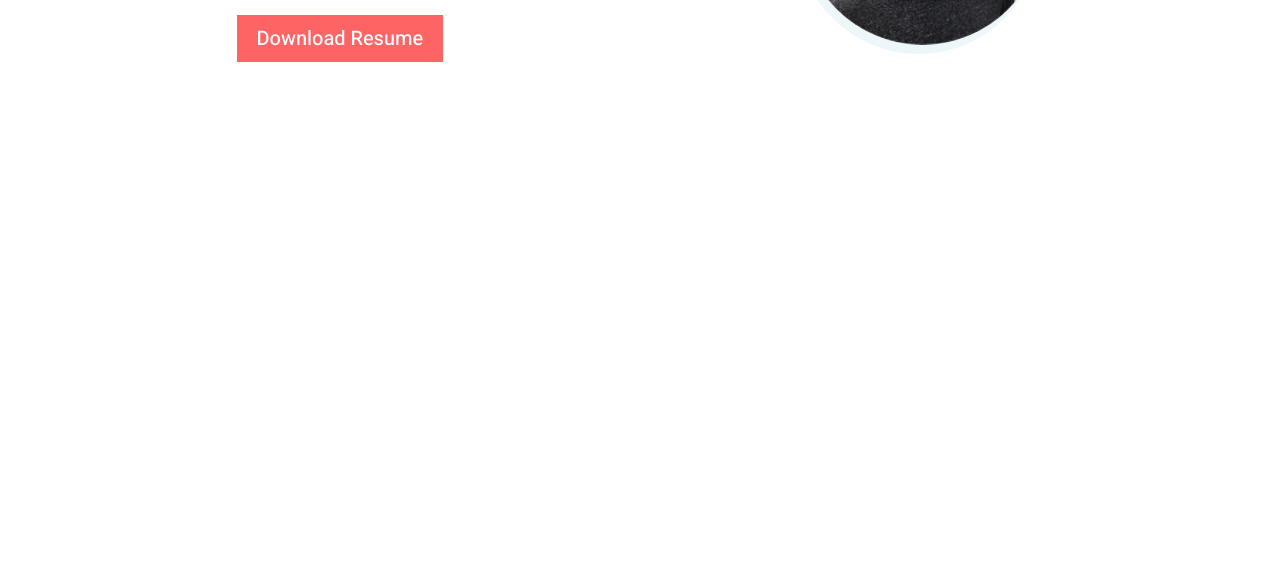
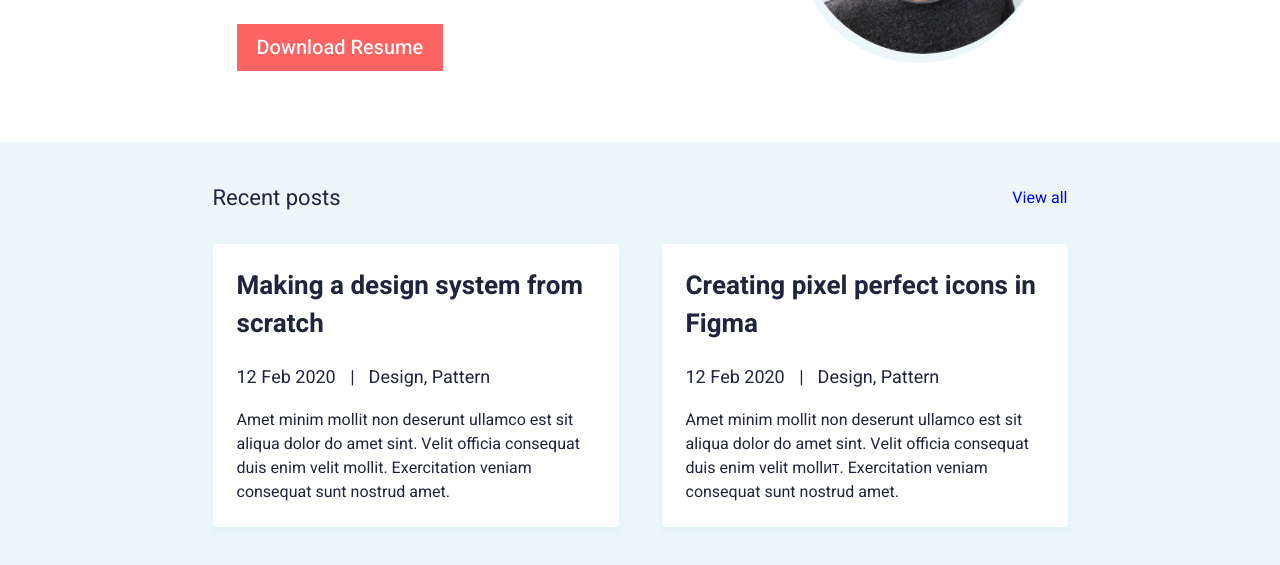
Before and after one commit to suyuntolonduyev-collab/jonn, a plain HTML site: page index.html in a window 1280 px wide. Shown: the part 429-994 px from the top of the page. Before the commit the page ends 800 px from the top, so only its background shows below. Drawn offline with Linux system fonts and the light colour scheme; a script that the page names is missing.

Commit message:
added page posts

```diff
--- a/css/style.css
+++ b/css/style.css
@@ -21,6 +21,7 @@ body {
   width: 30px;
   height: 18px;
   margin-left: auto;
+  cursor: pointer;
 }
 
 .header__nav {
@@ -102,6 +103,88 @@ body {
   font-size: 20px;
   color: #fff;
   text-decoration: none;
+  display: inline-block;
+  cursor: pointer;
+}
+
+.posts {
+  background: #edf7fa;
+  padding: 40px 24px;
+}
+
+.posts__top {
+  display: flex;
+  justify-content: space-between;
+  align-items: center;
+  margin-bottom: 30px;
+  max-width: 855px;
+  margin-left: auto;
+  margin-right: auto;
+}
+
+.posts__title {
+  font-weight: 400;
+  font-size: 22px;
+  color: #21243d;
+}
+
+.posts__link {
+  color: blue;
+  text-decoration: none;
+  font-size: 16px;
+  font-weight: 400;
+}
+
+.posts__link:hover {
+  text-decoration: underline;
+}
+
+.resent-posts__conteiner-main {
+  background: #edf7fa;
+  display: flex;
+  flex-direction: column;
+  justify-content: center;
+  gap: 43px;
+  max-width: 855px;
+  margin: 0 auto;
+}
+
+.resent-posts__conteiner {
+  border-radius: 4px;
+  width: 100%;
+  box-shadow: 0 4px 10px 0 rgba(187, 225, 250, 0.25);
+  background: #fff;
+  padding: 23px 24px;
+}
+
+.posts__tilte {
+  font-weight: 700;
+  font-size: 26px;
+  color: #21243d;
+  margin: 0 0 21px 0;
+}
+
+.posts__date {
+  font-size: 16px;
+  color: #8695a4;
+  margin: 0 0 17px 0;
+}
+
+.resent-posts__conteiner-span {
+  color: #8695a4;
+}
+
+.posts__desc {
+  font-size: 16px;
+  color: #21243d;
+  margin: 0;
+  line-height: 1.5;
+}
+
+.resent-posts__conteiner-span {
+  font-size: 18px;
+  color: #21243d;
+  margin-right: 10px;
 }
 
 @media screen and (min-width: 768px) {
@@ -153,4 +236,13 @@ body {
   .hero__title {
     font-size: 44px;
   }
+
+  .resent-posts__conteiner-main {
+    flex-direction: row;
+  }
+
+  .resent-posts__conteiner {
+    width: 418px;
+    height: auto;
+  }
 }
--- a/index.html
+++ b/index.html
@@ -27,6 +27,7 @@
           <path d="M0 18.8H30" stroke="#21243D" stroke-width="1.6" />
         </svg>
       </button>
+
       <nav class="header__nav">
         <ul class="header__menu">
           <li class="header__menu-item">
@@ -47,6 +48,7 @@
         <div class="hero__img-wrapper">
           <img src="./images/hero.jpg" alt="John" class="hero__img" />
         </div>
+
         <div class="hero__text">
           <h1 class="hero__title">Hi, I am John, Creative Technologist</h1>
           <p class="hero__description">
@@ -57,6 +59,53 @@
           <a href="./Resume.txt" class="hero__btn" download>Download Resume</a>
         </div>
       </section>
+
+      <section class="posts">
+        <div class="posts__top">
+          <h3 class="posts__title">Recent posts</h3>
+          <a class="posts__link" href="#">View all</a>
+        </div>
+
+        <div class="resent-posts__conteiner-main">
+          <div class="resent-posts__conteiner">
+            <h2 class="posts__link posts__tilte">
+              Making a design system from scratch
+            </h2>
+
+            <p class="posts__date">
+              <span class="resent-posts__conteiner-span"> 12 Feb 2020 </span>
+              <span class="resent-posts__conteiner-span">|</span>
+
+              <span class="resent-posts__conteiner-span">Design, Pattern</span>
+            </p>
+
+            <p class="posts__desc">
+              Amet minim mollit non deserunt ullamco est sit aliqua dolor do
+              amet sint. Velit officia consequat duis enim velit mollit.
+              Exercitation veniam consequat sunt nostrud amet.
+            </p>
+          </div>
+
+          <div class="resent-posts__conteiner">
+            <h2 class="posts__tilte posts__link">
+              Creating pixel perfect icons in Figma
+            </h2>
+
+            <p class="posts__date">
+              <span class="resent-posts__conteiner-span"> 12 Feb 2020 </span>
+              <span class="resent-posts__conteiner-span">|</span>
+
+              <span class="resent-posts__conteiner-span">Design, Pattern</span>
+            </p>
+
+            <p class="posts__desc">
+              Amet minim mollit non deserunt ullamco est sit aliqua dolor do
+              amet sint. Velit officia consequat duis enim velit mollит.
+              Exercitation veniam consequat sunt nostrud amet.
+            </p>
+          </div>
+        </div>
+      </section>
     </main>
 
     <script src="./js/script.js"></script>
```
